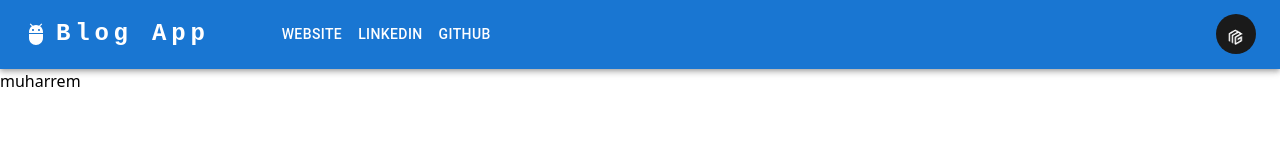
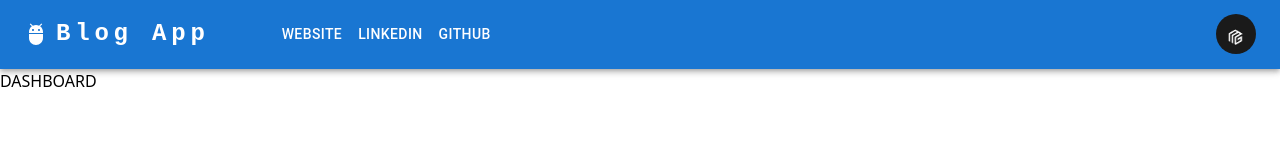
Before and after one commit to muharremgem/fireblog_app, a React (Create React App) app: page / in a window 1280 px wide. Shown: the top 160 px of the page. Built offline with nearby package versions, Linux system fonts and the light colour scheme.

Commit message:
dashboard

```diff
--- a/src/pages/Dashboard.js
+++ b/src/pages/Dashboard.js
@@ -4,7 +4,7 @@ import Layout from "../components/Layout";
 const Dashboard = () => {
   return (
     <Layout>
-      <div>muharrem</div>
+      <div>DASHBOARD</div>
     </Layout>
   );
 };
```
